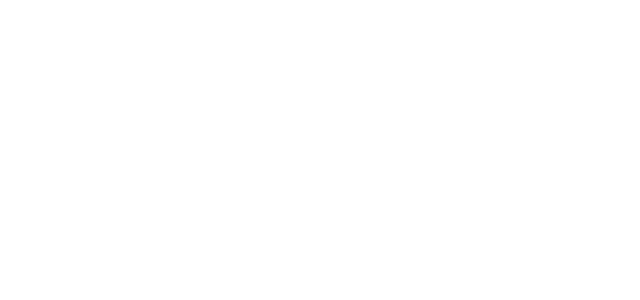
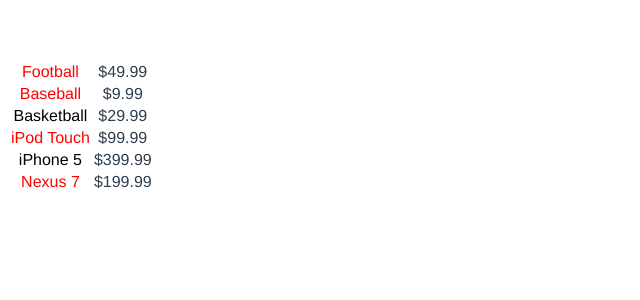
Before and after one commit to davidlamys/vue-example, a Vue app: page / in a window 1280 px wide. Shown: the top 300 px of the page, without its empty margins (0-640 px from the left). Built offline with nearby package versions, Linux system fonts and the light colour scheme.

Commit message:
Wrap product row in component

```diff
--- a/src/App.vue
+++ b/src/App.vue
@@ -1,13 +1,35 @@
 <template>
   <div id="app">
+    <table>
+      <product-row v-for = "item in items"
+            :name="item.name"
+            :price="item.price"
+            :stocked="item.stocked">
+      </product-row>
+    </table>
   </div>
 </template>
 
 <script>
 
+import ProductRow from './components/ProductRow.vue'
+
 export default {
   name: 'app',
   components: {
+    ProductRow
+  },
+  data () {
+    return {
+      items: [
+        {category: "Sporting Goods", price: "$49.99", stocked: true, name: "Football"},
+        {category: "Sporting Goods", price: "$9.99", stocked: true, name: "Baseball"},
+        {category: "Sporting Goods", price: "$29.99", stocked: false, name: "Basketball"},
+        {category: "Electronics", price: "$99.99", stocked: true, name: "iPod Touch"},
+        {category: "Electronics", price: "$399.99", stocked: false, name: "iPhone 5"},
+        {category: "Electronics", price: "$199.99", stocked: true, name: "Nexus 7"}
+      ]
+    }
   }
 }
 </script>
--- /dev/null
+++ b/src/components/ProductRow.vue
@@ -0,0 +1,17 @@
+<template>
+    <tr>
+        <td> <span :style="{color: this.color }"> {{ this.name }}</span> </td>
+        <td> {{ price }} </td>
+    </tr>
+</template>
+
+<script>
+export default {
+  props: ['name', 'price', 'stocked'],
+  computed: {
+    color() {
+      return this.stocked ? "red" : "black"
+    }
+  }
+}
+</script>
```
